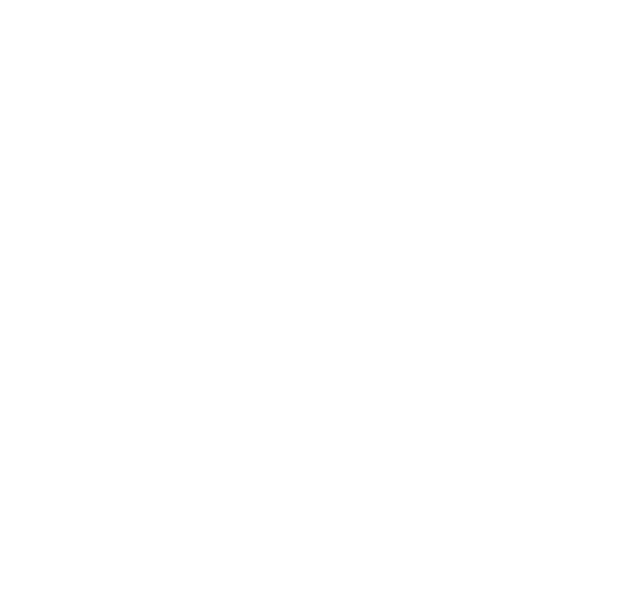
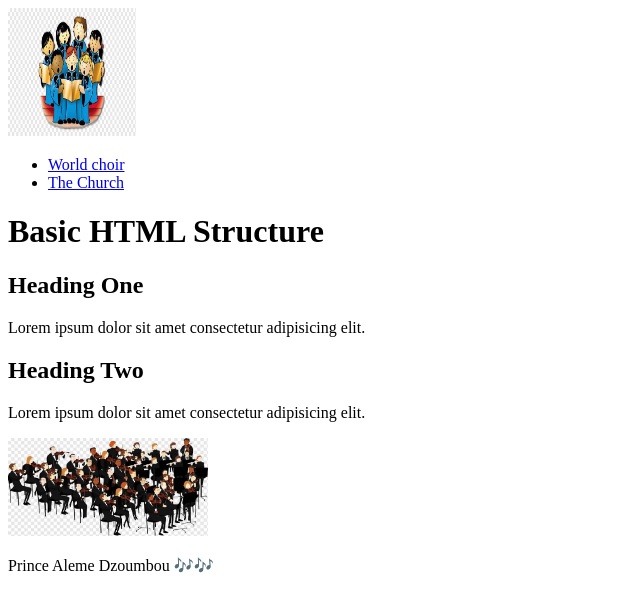
Before and after one commit to prince-aleme-dzoumbou/wdd130, a plain HTML site: page week02/basic-layout.html in a window 1280 px wide. Shown: the whole page, without its empty margins (0-640 px from the left). Drawn offline with Linux system fonts and the light colour scheme.

Commit message:
Basic-layout

```diff
--- a/week02/basic-layout.html
+++ b/week02/basic-layout.html
@@ -1,11 +1,50 @@
 <!DOCTYPE html>
 <html lang="en">
+
 <head>
     <meta charset="UTF-8">
     <meta name="viewport" content="width=device-width, initial-scale=1.0">
-    <title>placeholder</title>
+    <title>Basic HTML Structure</title>
+    <meta name="description" content="A basic HTML structure example using semantic HTML elements">
+    <meta name="author" content="Prince Aleme Dzoumbou">
 </head>
+
 <body>
 
+    <header>
+        <img src="images/choir_image.jpg" alt="choir image" width="128" height="128">
+    </header>
+
+    <nav>
+        <ul>
+            <li><a href="#">World choir</a></li>
+            <li><a href="#">The Church</a></li>
+        </ul>
+    </nav>
+
+    <main>
+        <h1>Basic HTML Structure</h1>
+
+        <section>
+            <h2>Heading One</h2>
+            <p>Lorem ipsum dolor sit amet consectetur adipisicing elit.</p>
+        </section>
+
+        <section>
+            <h2>Heading Two</h2>
+            <p>Lorem ipsum dolor sit amet consectetur adipisicing elit.</p>
+        </section>
+    </main>
+
+    <aside>
+        <img src="images/choir_image_2.jpg" alt="seconde choir image" width="200">
+    </aside>
+
+    <footer>
+        <p>Prince Aleme Dzoumbou 🎶🎶</p>
+    </footer>
+
+
 </body>
+
 </html>
```
Also changed, not shown: week02/images/choir_image.jpg (added), week02/images/choir_image_2.jpg (added).
